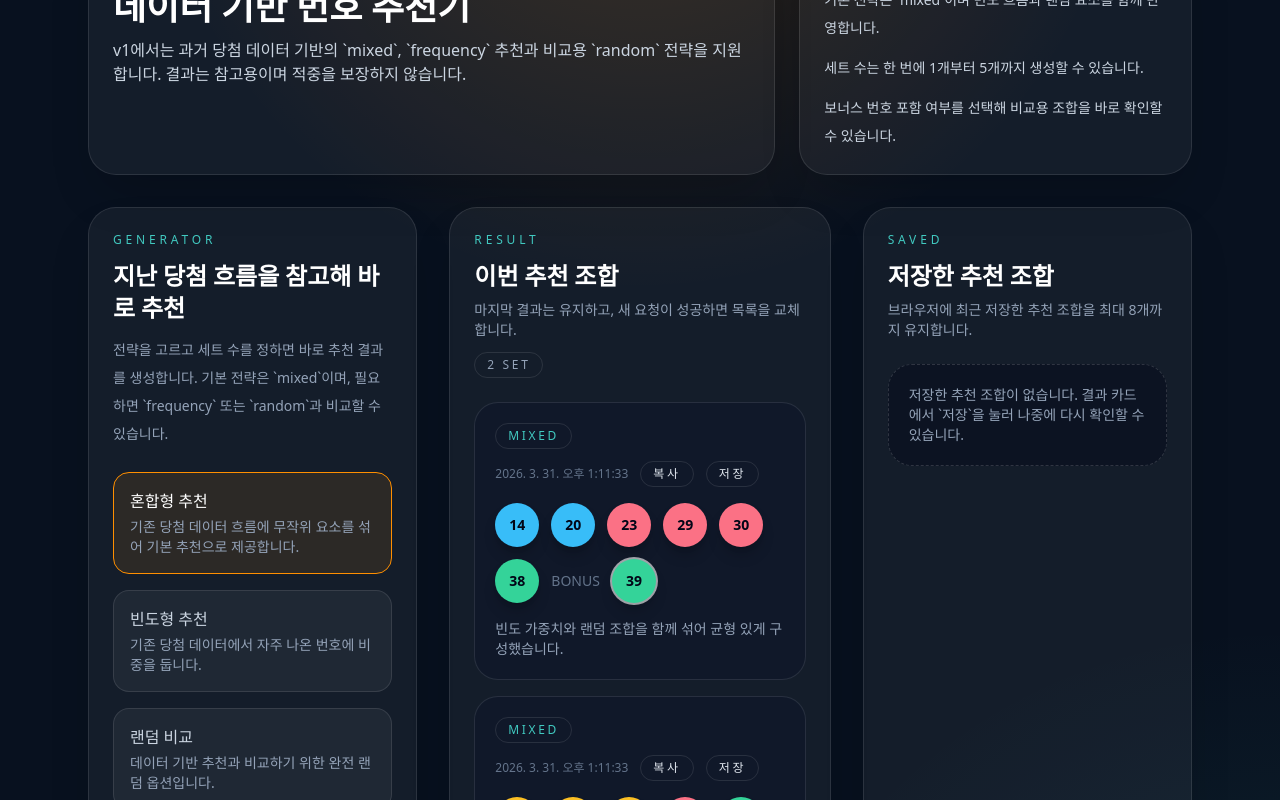
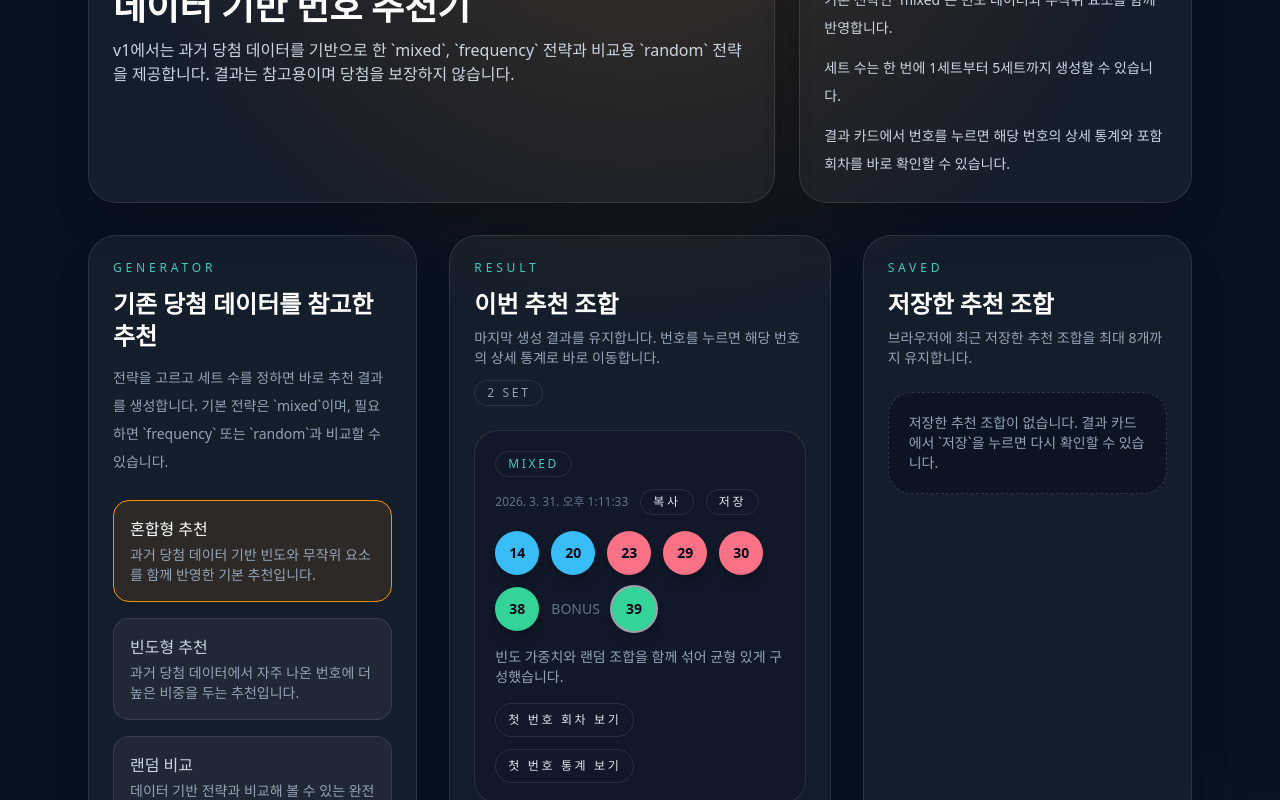
Before and after one commit to jes2751/lotto-maker, a Next.js app: page /generate in a window 1280 px wide. Shown: the part 200-1000 px from the top of the page. Built offline with nearby package versions, Linux system fonts and the light colour scheme.

Commit message:
feat: connect generator flow and extend roadmap

```diff
--- a/src/app/generate/page.tsx
+++ b/src/app/generate/page.tsx
@@ -8,16 +8,16 @@ export default function GeneratePage() {
           <p className="eyebrow">Generate</p>
           <h1 className="mt-4 text-4xl font-semibold text-white">데이터 기반 번호 추천기</h1>
           <p className="mt-3 max-w-3xl text-slate-300">
-            v1에서는 과거 당첨 데이터 기반의 `mixed`, `frequency` 추천과 비교용 `random` 전략을 지원합니다. 결과는 참고용이며 적중을
-            보장하지 않습니다.
+            v1에서는 과거 당첨 데이터를 기반으로 한 `mixed`, `frequency` 전략과 비교용 `random` 전략을 제공합니다. 결과는
+            참고용이며 당첨을 보장하지 않습니다.
           </p>
         </div>
         <div className="panel">
           <p className="eyebrow">Guide</p>
           <ul className="mt-4 space-y-3 text-sm leading-7 text-slate-300">
-            <li>기본 전략은 `mixed`이며 빈도 흐름과 랜덤 요소를 함께 반영합니다.</li>
-            <li>세트 수는 한 번에 1개부터 5개까지 생성할 수 있습니다.</li>
-            <li>보너스 번호 포함 여부를 선택해 비교용 조합을 바로 확인할 수 있습니다.</li>
+            <li>기본 전략인 `mixed`는 빈도 데이터와 무작위 요소를 함께 반영합니다.</li>
+            <li>세트 수는 한 번에 1세트부터 5세트까지 생성할 수 있습니다.</li>
+            <li>결과 카드에서 번호를 누르면 해당 번호의 상세 통계와 포함 회차를 바로 확인할 수 있습니다.</li>
           </ul>
         </div>
       </section>
--- a/src/components/lotto/generator-panel.tsx
+++ b/src/components/lotto/generator-panel.tsx
@@ -1,5 +1,6 @@
 "use client";
 
+import Link from "next/link";
 import { useEffect, useState } from "react";
 
 import { NumberSet } from "@/components/lotto/number-set";
@@ -8,9 +9,21 @@ import type { GeneratedSet, GenerationStrategy } from "@/types/lotto";
 const STORAGE_KEY = "lotto-lab-saved-sets";
 
 const strategies: Array<{ value: GenerationStrategy; label: string; description: string }> = [
-  { value: "mixed", label: "혼합형 추천", description: "기존 당첨 데이터 흐름에 무작위 요소를 섞어 기본 추천으로 제공합니다." },
-  { value: "frequency", label: "빈도형 추천", description: "기존 당첨 데이터에서 자주 나온 번호에 비중을 둡니다." },
-  { value: "random", label: "랜덤 비교", description: "데이터 기반 추천과 비교하기 위한 완전 랜덤 옵션입니다." }
+  {
+    value: "mixed",
+    label: "혼합형 추천",
+    description: "과거 당첨 데이터 기반 빈도와 무작위 요소를 함께 반영한 기본 추천입니다."
+  },
+  {
+    value: "frequency",
+    label: "빈도형 추천",
+    description: "과거 당첨 데이터에서 자주 나온 번호에 더 높은 비중을 두는 추천입니다."
+  },
+  {
+    value: "random",
+    label: "랜덤 비교",
+    description: "데이터 기반 전략과 비교해 볼 수 있는 완전 무작위 조합입니다."
+  }
 ];
 
 function formatCopyText(set: GeneratedSet) {
@@ -43,6 +56,10 @@ function persistSavedSets(nextSavedSets: GeneratedSet[]) {
   }
 
   window.localStorage.setItem(STORAGE_KEY, JSON.stringify(nextSavedSets));
+}
+
+function buildStatsHref(value: number) {
+  return `/stats/numbers/${value}`;
 }
 
 export function GeneratorPanel() {
@@ -127,10 +144,10 @@ export function GeneratorPanel() {
     <div className="grid gap-8 xl:grid-cols-[0.95fr_1.1fr_0.95fr]">
       <section className="panel">
         <p className="eyebrow">Generator</p>
-        <h2 className="mt-3 text-2xl font-semibold text-white">지난 당첨 흐름을 참고해 바로 추천</h2>
+        <h2 className="mt-3 text-2xl font-semibold text-white">기존 당첨 데이터를 참고한 추천</h2>
         <p className="mt-3 text-sm leading-7 text-slate-400">
-          전략을 고르고 세트 수를 정하면 바로 추천 결과를 생성합니다. 기본 전략은 `mixed`이며, 필요하면 `frequency` 또는 `random`과 비교할
-          수 있습니다.
+          전략을 고르고 세트 수를 정하면 바로 추천 결과를 생성합니다. 기본 전략은 `mixed`이며, 필요하면 `frequency` 또는
+          `random`과 비교할 수 있습니다.
         </p>
 
         <div className="mt-6 space-y-4">
@@ -180,7 +197,7 @@ export function GeneratorPanel() {
         </div>
 
         <button type="button" onClick={() => void generate()} className="cta-button mt-6 w-full" disabled={loading}>
-          {loading ? "추천 중..." : "추천 번호 다시 받기"}
+          {loading ? "추천 생성 중..." : "추천 번호 다시 받기"}
         </button>
       </section>
 
@@ -189,7 +206,9 @@ export function GeneratorPanel() {
         <div className="flex flex-wrap items-end justify-between gap-3">
           <div>
             <h2 className="mt-3 text-2xl font-semibold text-white">이번 추천 조합</h2>
-            <p className="mt-2 text-sm text-slate-400">마지막 결과는 유지하고, 새 요청이 성공하면 목록을 교체합니다.</p>
+            <p className="mt-2 text-sm text-slate-400">
+              마지막 생성 결과를 유지합니다. 번호를 누르면 해당 번호의 상세 통계로 바로 이동합니다.
+            </p>
           </div>
           <span className="rounded-full border border-white/10 px-3 py-1 text-xs uppercase tracking-[0.22em] text-slate-400">
             {sets.length} set
@@ -228,14 +247,28 @@ export function GeneratorPanel() {
                 </div>
               </div>
               <div className="mt-4">
-                <NumberSet numbers={set.numbers} bonus={set.bonus} />
+                <NumberSet numbers={set.numbers} bonus={set.bonus} hrefBuilder={(value) => buildStatsHref(value)} />
               </div>
               <p className="mt-4 text-sm text-slate-400">{set.reason}</p>
+              <div className="mt-4 flex flex-wrap gap-3">
+                <Link
+                  href={`/draws?number=${set.numbers[0]}`}
+                  className="rounded-full border border-white/10 px-3 py-2 text-xs uppercase tracking-[0.22em] text-slate-200 transition hover:border-white/30"
+                >
+                  첫 번호 회차 보기
+                </Link>
+                <Link
+                  href={`/stats/numbers/${set.numbers[0]}`}
+                  className="rounded-full border border-white/10 px-3 py-2 text-xs uppercase tracking-[0.22em] text-slate-200 transition hover:border-white/30"
+                >
+                  첫 번호 통계 보기
+                </Link>
+              </div>
             </article>
           ))}
           {!error && sets.length === 0 ? (
             <div className="rounded-3xl border border-dashed border-white/15 bg-slate-950/40 p-5 text-sm text-slate-400">
-              아직 생성된 추천 조합이 없습니다. 전략을 선택하고 추천을 실행해 주세요.
+              아직 생성된 추천 조합이 없습니다. 전략을 고르고 추천을 실행해 주세요.
             </div>
           ) : null}
         </div>
@@ -261,14 +294,14 @@ export function GeneratorPanel() {
                 </button>
               </div>
               <div className="mt-4">
-                <NumberSet numbers={set.numbers} bonus={set.bonus} />
+                <NumberSet numbers={set.numbers} bonus={set.bonus} hrefBuilder={(value) => buildStatsHref(value)} />
               </div>
               <p className="mt-4 text-xs text-slate-500">{new Date(set.generatedAt).toLocaleString("ko-KR")}</p>
             </article>
           ))}
           {savedSets.length === 0 ? (
             <div className="rounded-3xl border border-dashed border-white/15 bg-slate-950/40 p-5 text-sm text-slate-400">
-              저장한 추천 조합이 없습니다. 결과 카드에서 `저장`을 눌러 나중에 다시 확인할 수 있습니다.
+              저장한 추천 조합이 없습니다. 결과 카드에서 `저장`을 누르면 다시 확인할 수 있습니다.
             </div>
           ) : null}
         </div>
--- a/src/components/lotto/number-set.tsx
+++ b/src/components/lotto/number-set.tsx
@@ -1,20 +1,39 @@
+import Link from "next/link";
+
 import { NumberBall } from "@/components/lotto/number-ball";
 
 interface NumberSetProps {
   numbers: number[];
   bonus?: number;
+  hrefBuilder?: (value: number, isBonus: boolean) => string;
 }
 
-export function NumberSet({ numbers, bonus }: NumberSetProps) {
+export function NumberSet({ numbers, bonus, hrefBuilder }: NumberSetProps) {
   return (
     <div className="flex flex-wrap items-center gap-3">
-      {numbers.map((number) => (
-        <NumberBall key={number} value={number} />
-      ))}
+      {numbers.map((number) => {
+        const href = hrefBuilder?.(number, false);
+
+        if (!href) {
+          return <NumberBall key={number} value={number} />;
+        }
+
+        return (
+          <Link key={number} href={href} aria-label={`${number}번 상세 통계로 이동`} className="inline-flex rounded-full">
+            <NumberBall value={number} />
+          </Link>
+        );
+      })}
       {typeof bonus === "number" ? (
         <>
           <span className="text-sm text-slate-500">BONUS</span>
-          <NumberBall value={bonus} bonus />
+          {hrefBuilder ? (
+            <Link href={hrefBuilder(bonus, true)} aria-label={`보너스 ${bonus}번 상세 통계로 이동`} className="inline-flex rounded-full">
+              <NumberBall value={bonus} bonus />
+            </Link>
+          ) : (
+            <NumberBall value={bonus} bonus />
+          )}
         </>
       ) : null}
     </div>
```
Also changed, not shown: doc/history.md (+17 -0 lines), doc/plan.md (+42 -2 lines), 1 other file (tests, documents, lock files or other folders).
